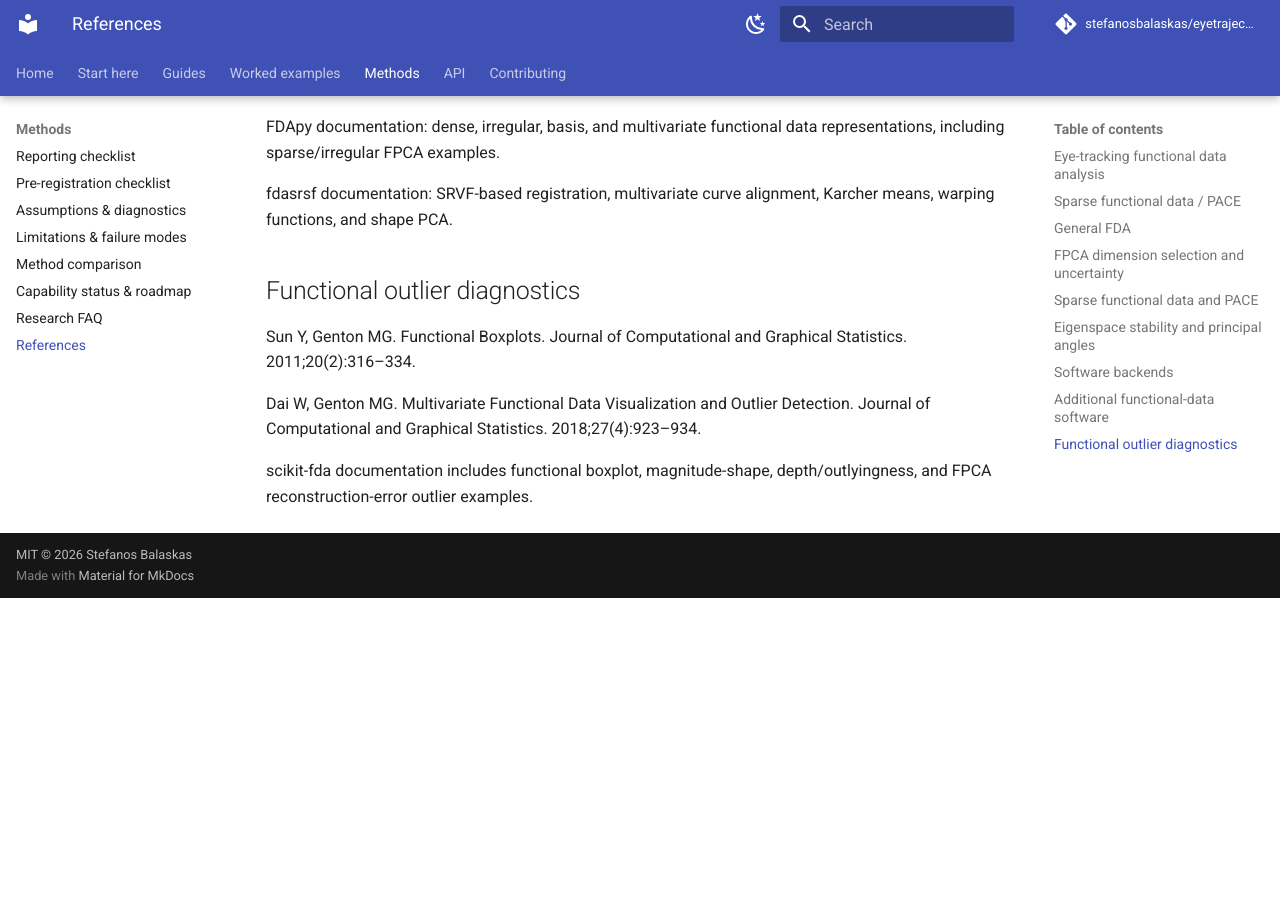
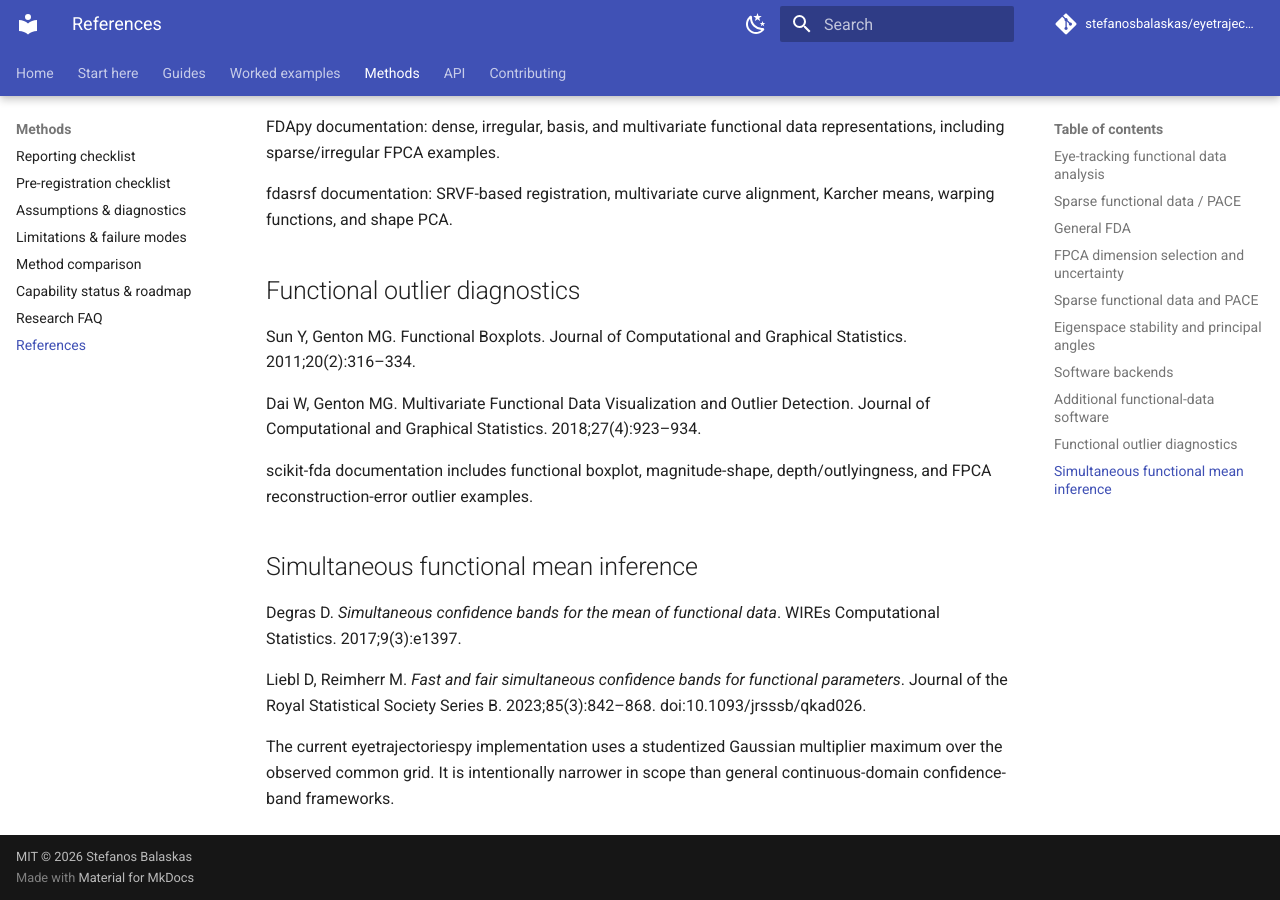
Before and after one commit to stefanosbalaskas/eyetrajectoriespy, an MkDocs documentation site: the page built from docs/methods/references.md, in a window 1280 px wide and 900 px high, scrolled down 2006 px. Built offline with MkDocs 1.6.1 and Material for MkDocs 9.7.7, drawn with Linux system fonts in a browser that asks for light colours; comment, search, counter and statistics services are not loaded; before the commit the page ends 2604 px from its top, so only the background shows below that.

Commit message:
Add simultaneous functional inference references

```diff
--- a/docs/methods/references.md
+++ b/docs/methods/references.md
@@ -67,3 +67,12 @@ Sun Y, Genton MG. Functional Boxplots. Journal of Computational and Graphical St
 Dai W, Genton MG. Multivariate Functional Data Visualization and Outlier Detection. Journal of Computational and Graphical Statistics. 2018;27(4):923–934.
 
 scikit-fda documentation includes functional boxplot, magnitude-shape, depth/outlyingness, and FPCA reconstruction-error outlier examples.
+
+
+## Simultaneous functional mean inference
+
+Degras D. *Simultaneous confidence bands for the mean of functional data*. WIREs Computational Statistics. 2017;9(3):e1397.
+
+Liebl D, Reimherr M. *Fast and fair simultaneous confidence bands for functional parameters*. Journal of the Royal Statistical Society Series B. 2023;85(3):842–868. doi:10.1093/jrsssb/qkad026.
+
+The current eyetrajectoriespy implementation uses a studentized Gaussian multiplier maximum over the observed common grid. It is intentionally narrower in scope than general continuous-domain confidence-band frameworks.
```
